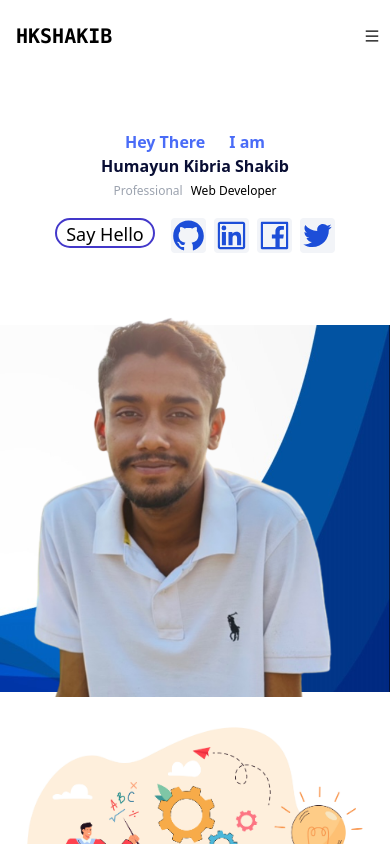
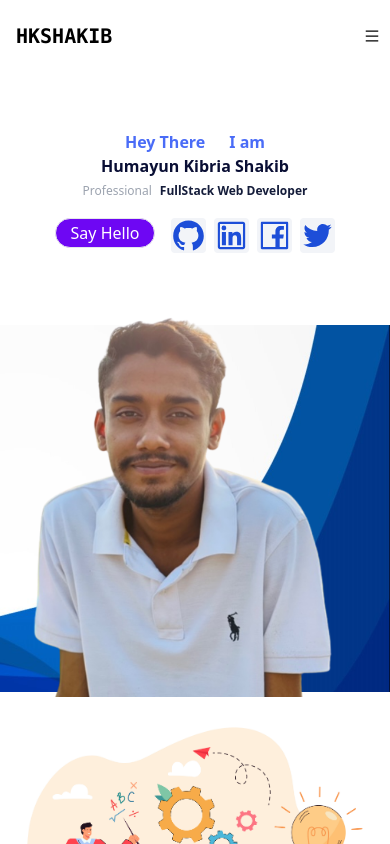
Before and after one commit to hkshakib/portfolio, a React (Create React App) app: page / in a window 390 px wide. Shown: the top 844 px of the page. Built offline with nearby package versions, Linux system fonts and the light colour scheme; some icons are missing; what tailwindcss-font-inter would draw is missing.

Commit message:
fix: mobile responsive and button color

```diff
--- a/src/pages/Home.jsx
+++ b/src/pages/Home.jsx
@@ -29,8 +29,8 @@ const Home = () => {
           <h3 className="opacity-1 text-gray-400 text-[12px] lg:text-[16px]">
             Professional{" "}
           </h3>
-          <h6 className="font-semi-bold text-[12px] lg:text-[1rem]">
-            Web Developer
+          <h6 className="font-bold text-[#141c3a] text-[12px] lg:text-[1rem]">
+            FullStack Web Developer
           </h6>
         </div>
 
@@ -49,7 +49,7 @@ const Home = () => {
 
         <div className="flex basis-[10%] lg:w-[100%] gap-4 mt-[10px]">
           <a href="#footer">
-            <button className="h-[30px] w-[100px] leading-7 lg:h-[50px] lg:w-[180px] text-[18px] border-2 border-indigo-700	 rounded-[50px] text-black hover:bg-[#6E07F3] hover:transition-all duration-700 hover:text-white hover:shadow-lg lg:text-[1rem]">
+            <button className="h-[30px] w-[100px] lg:leading-7 lg:h-[50px] lg:w-[180px] lg:text-[18px] border lg:border-2 lg:border-indigo-700 rounded-[50px] text-white  lg:text-black bg-[#6E07F3] lg:bg-white hover:bg-[#6E07F3] hover:transition-all duration-700 hover:text-white hover:shadow-lg text-[1rem]">
               Say Hello
             </button>
           </a>
```
